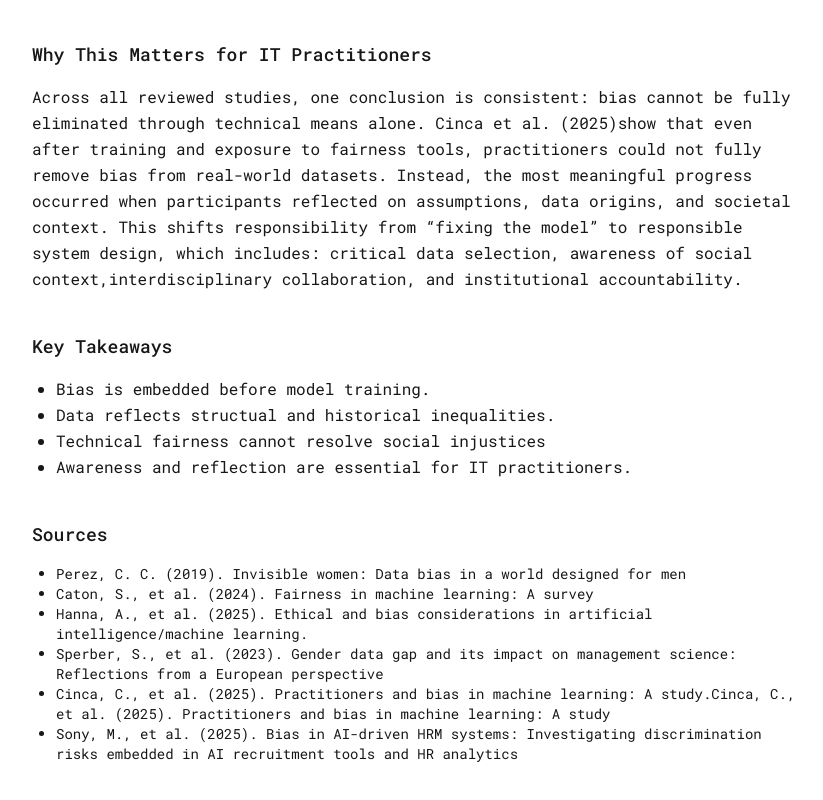
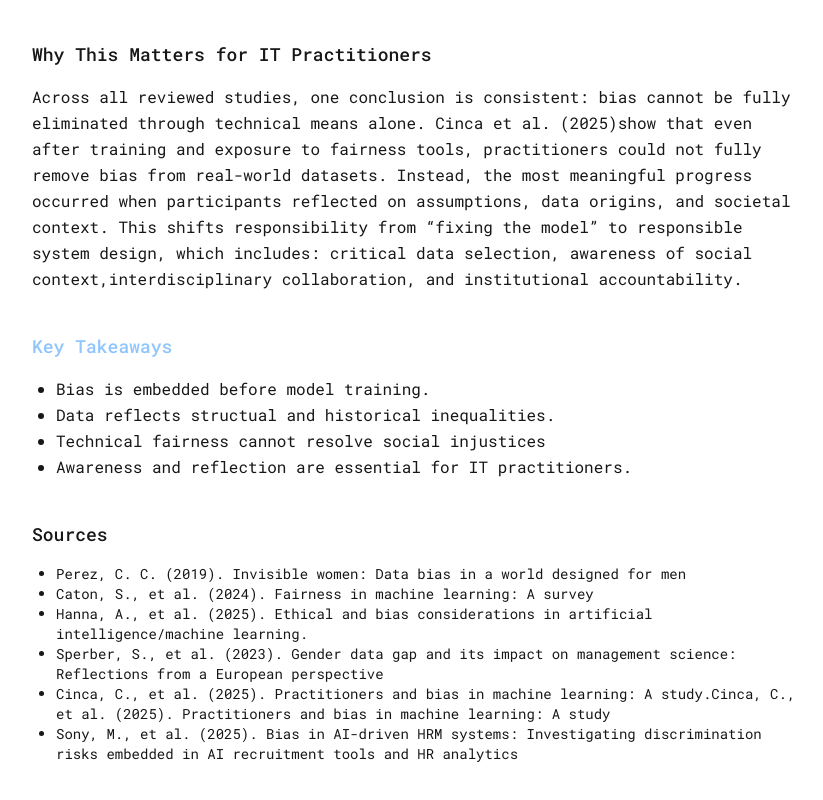
Before and after one commit to Angelinaleib/portfolio, a Next.js app: page /projects/data-bias-ai in a window 1280 px wide. Shown: the part 2646-3446 px from the top of the page, without its empty margins (224-1047 px from the left). Built offline with nearby package versions, Linux system fonts and the light colour scheme.

Commit message:
Take away new color

```diff
--- a/app/projects/data-bias-ai/page.tsx
+++ b/app/projects/data-bias-ai/page.tsx
@@ -142,7 +142,7 @@ export default function DataBiasAIPage() {
 
       {/* Takeaways */}
       <section>
-        <h2 className="text-lg font-medium mb-4">Key Takeaways</h2>
+        <h2 className="text-lg font-medium mb-4 text-blue-300">Key Takeaways</h2>
         <ul className="list-disc ml-6">
           <li>Bias is embedded before model training.</li>
           <li>Data reflects structual and historical inequalities.</li>
```
